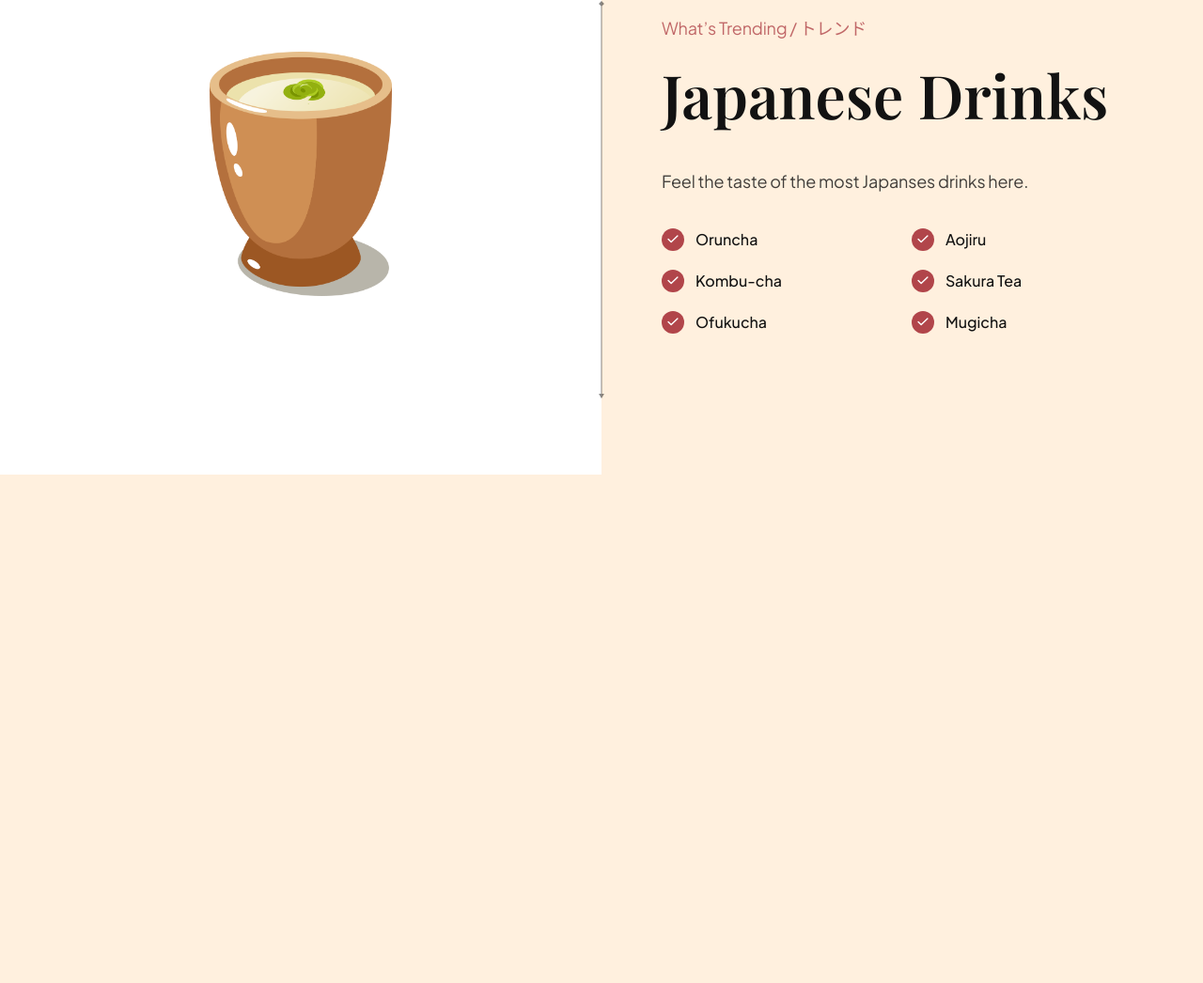
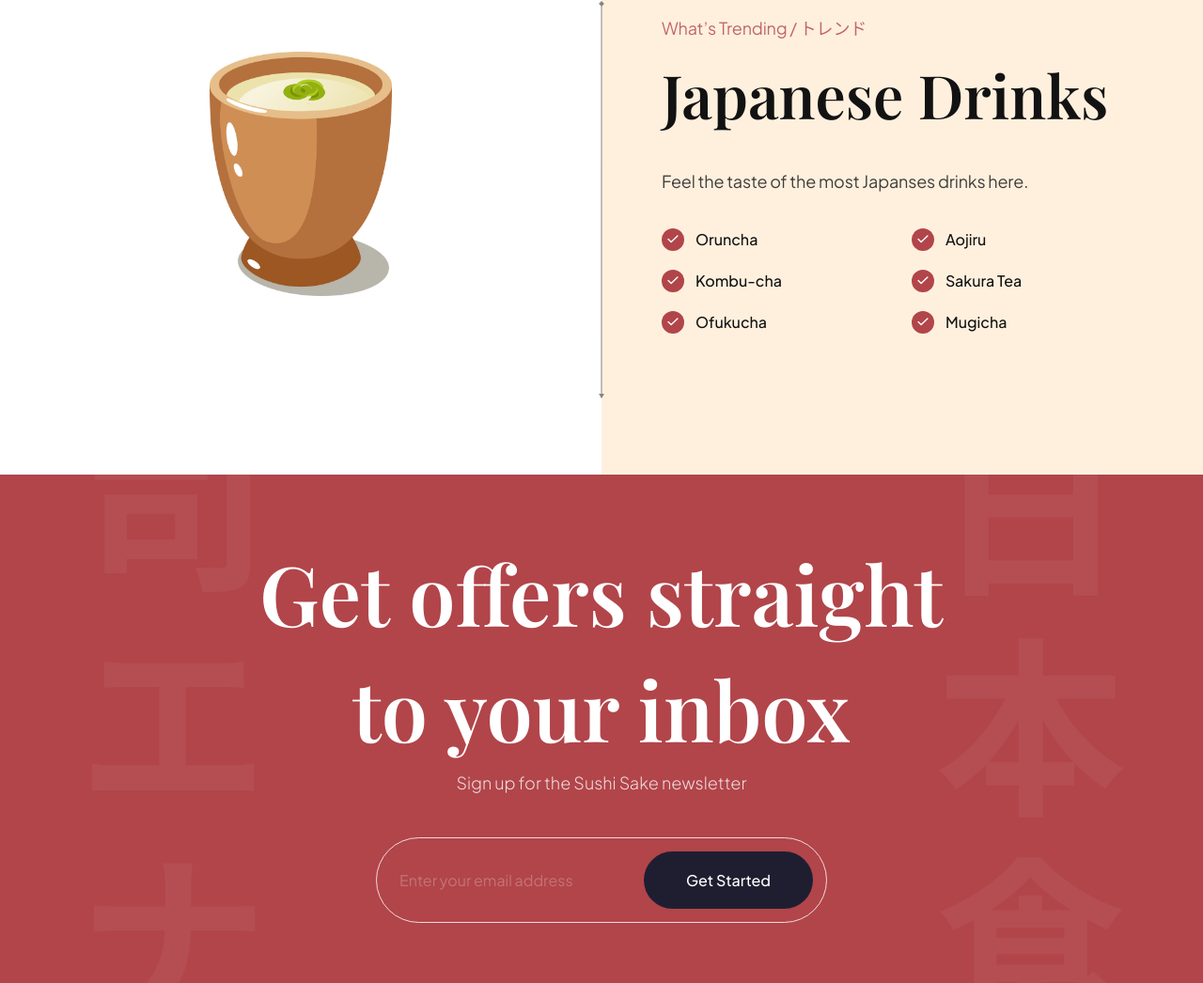
Before and after one commit to codnrawbwj/sushi-restaurant, a website built with Vite: page index.html in a window 1280 px wide. Shown: the part 3193-4239 px from the top of the page at 94% size. Before the commit the page ends 3698 px from the top, so only its background shows below. Built offline with nearby package versions, Linux system fonts and the light colour scheme.

Commit message:
subscription

```diff
--- a/css/sections/subscribe.css
+++ b/css/sections/subscribe.css
@@ -0,0 +1,81 @@
+.subscription {
+    padding: 64px;
+    background-color: var(--primary-color);
+    background-image: url('../../assets/subscribe_bg.png');
+    background-position: center;
+    background-repeat: no-repeat;
+    background-size: contain;
+
+    flex-direction: column;
+    overflow: hidden;
+}
+
+.subscription h2 {
+    font-size: 88px;
+    font-family: var(--playfair-display);
+    font-weight: 600;
+    line-height: 123px;
+    text-align: center;
+    color: var(--color-white);
+}
+
+.subscription p {
+    font-size:18px;
+    font-family: var(--plus-jakarta-sans);
+    font-weight: 300;
+    line-height: 36px;
+    text-align: center;
+    color: rgba(255, 255, 255, 0.8);
+}
+
+.subscription__form {
+    min-width: 480px;
+    margin-top: 40px;
+
+    padding: 14px 14px 14px 24px;
+
+    display: flex;
+    gap: 10px;
+
+    border: 1px solid rgba(255, 255, 255, 0.8);
+    border-radius: 46px;
+}
+
+.subscription__form input {
+    flex: 1;
+    font-size: 16px;
+    font-weight: 400;
+    font-family: var(--plus-jakarta-sans);
+
+    color: #fff;
+    opacity: 0.5;
+
+    background: transparent;
+
+    border: none;
+    outline: none;
+}
+
+.subscription__form input::placeholder {
+    color: #fff;
+    opacity: 0.5;
+}
+
+.subscription__form button {
+    padding: 20px;
+
+    min-width: 180px;
+
+    font-size: 16px;
+    font-weight: 500;
+    font-family: var(--plus-jakarta-sans);
+    color: #fff;
+    text-align: center;
+
+    background: var(--black-400);
+    border-radius: 46px;
+    border: none;
+    outline: none;
+
+    cursor: pointer;
+}
--- a/index.html
+++ b/index.html
@@ -286,7 +286,20 @@
 
     </section>
 
+  <section class="subscription flex-center" id="services">
+    <h2 data-aos="flip-down">
+      Get offers straight<br>
+      to your inbox
+    </h2>
+    <p data-aos="fade-up">Sign up for the Sushi Sake newsletter</p>
 
+    <div class="subscription__form" data-aos="fade-up">
+      <input type="text"
+      placeholder="Enter your email address">
+      <button>Get Started</button>
+    </div>
+
+  </section>
 
   <script src="js/script.js" type="module"></script>
 </body>
```
